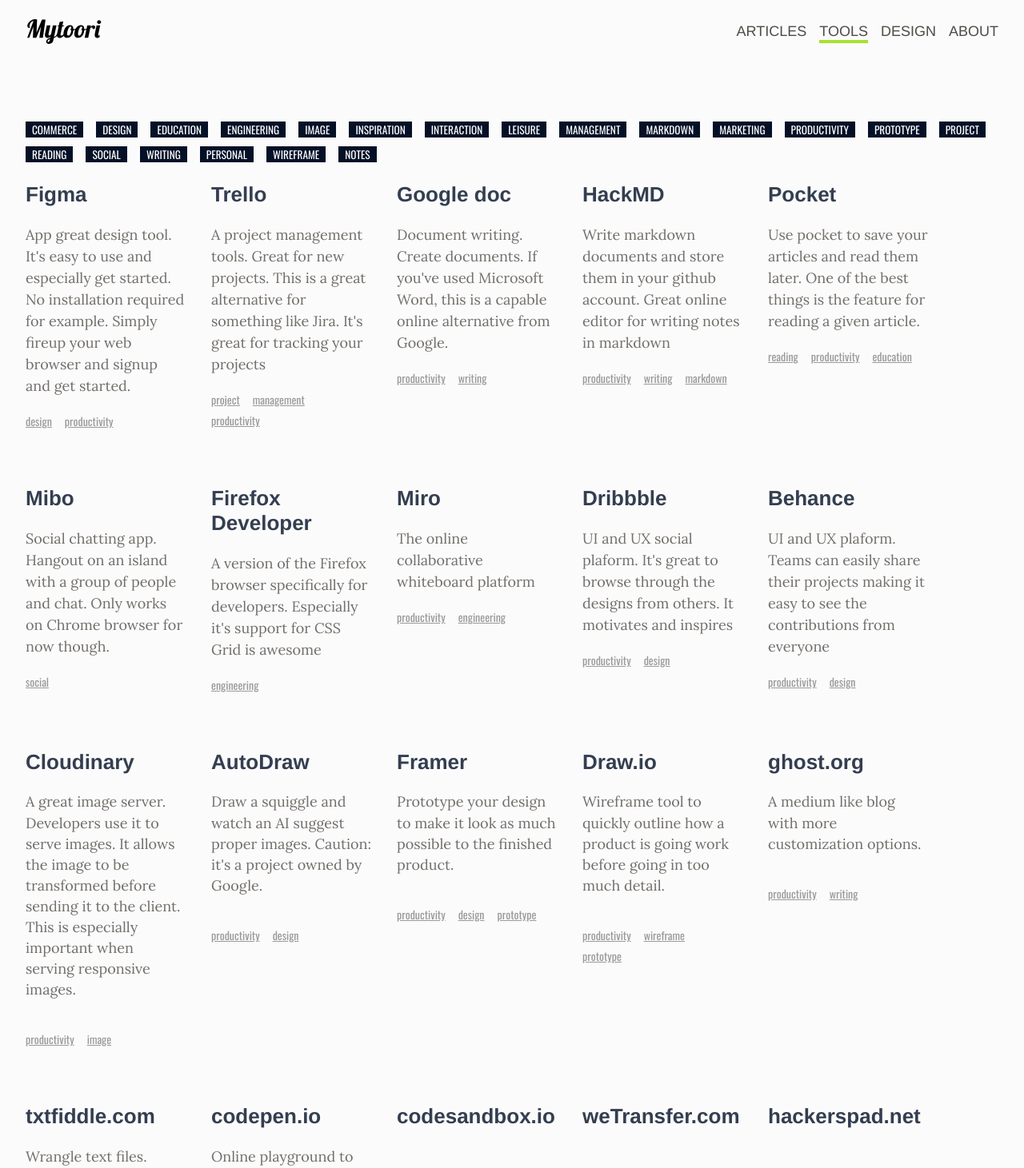
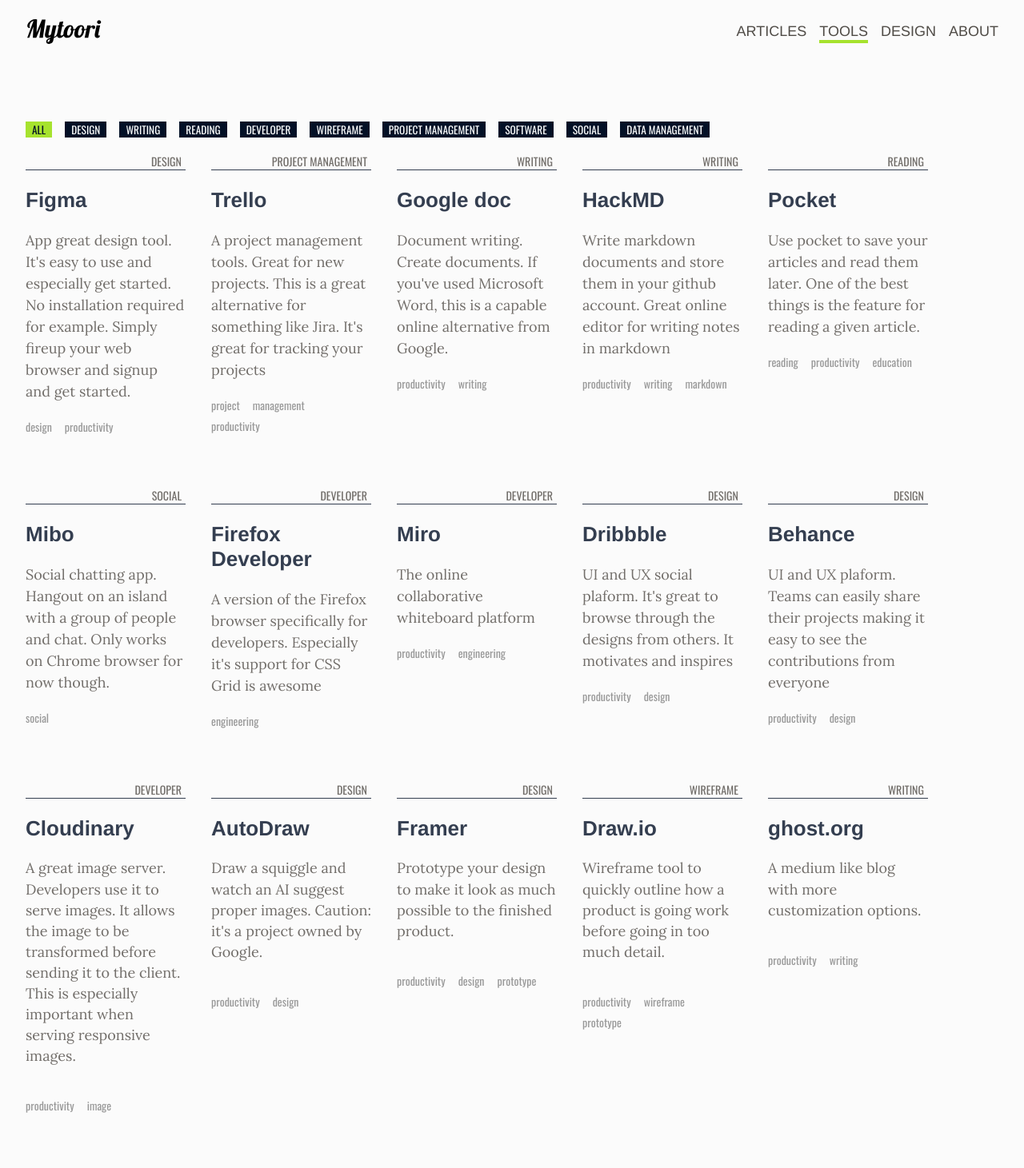
Before and after one commit to Giwan/blog, a Next.js app: page /tools in a window 1280 px wide. Shown: the top 1461 px of the page at 80% size. Built offline with nearby package versions, Linux system fonts and the light colour scheme.

Commit message:
tools list with category

```diff
--- a/components/ToolsList/FilterTools.js
+++ b/components/ToolsList/FilterTools.js
@@ -1,22 +1,38 @@
-import labels from "../../data/labels";
+import { subCategories } from "../../data/categories";
 import { button } from "./FilterTools.module.css";
 
-const FilterTools = function ({ setFilter, filters }) {
+/**
+ * Shows a list of buttons that the user can use to filter on.
+ * It loops through the labels available.
+ * Not all labels have content however.
+ * @param {*} param0
+ * @returns
+ */
+const FilterTools = function ({ setFilter, filters, setCategory, category }) {
     const handleClick = function (e) {
-        setFilter([e.currentTarget.value]);
+        // setFilter([e.currentTarget.value]);
+        setCategory(e.currentTarget.value);
     };
 
-    return Object.keys(labels).map((label) => (
+    const clearFilters = () => setCategory(undefined);
+
+    const filterButtons = Object.keys(subCategories).map((label) => (
         <button
             onClick={handleClick}
             key={label}
-            value={label}
+            value={subCategories[label]}
             className={button}
-            data-active={filters.includes(label)}
+            data-active={category === subCategories[label]}
         >
-            {label}
+            {subCategories[label]}
         </button>
     ));
+    const allButton = (
+        <button key="all-button" onClick={clearFilters} className={button} data-active={!category}>
+            All
+        </button>
+    );
+    return [allButton, ...filterButtons];
 };
 
 export default FilterTools;
--- a/components/ToolsList/ToolItem.js
+++ b/components/ToolsList/ToolItem.js
@@ -1,5 +1,5 @@
 import React from "react";
-import styles, { toolsItemFooter } from "../../styles/tools.module.css";
+import styles, { toolsItemFooter, categoryStyle, toolsItemLabel } from "../../styles/tools.module.css";
 
 /**
  * The tools item. This is basically a page item for that tool.
@@ -13,13 +13,14 @@
             rel="norel noreferrer"
             alt={`${tool.title} - ${tool.description}`}
         >
+            <label className={categoryStyle}>{tool.category}</label>
             <h2 className={styles.toolsItemTitle}>{tool.title}</h2>
             <span className={styles.toolDescription}>{tool.description}</span>
         </a>
         <footer className={toolsItemFooter}>
             {Array.isArray(tool.labels) &&
                 tool.labels.map((label) => (
-                    <label key={label + tool.url}>
+                    <label key={label + tool.url} className={toolsItemLabel}>
                         <span>{label}</span>
                     </label>
                 ))}
--- a/components/ToolsList/Tools.js
+++ b/components/ToolsList/Tools.js
@@ -3,15 +3,13 @@
 import FilterTools from "./FilterTools";
 
 const Tools = () => {
-    const [filterList, setFilterList] = useState([]);
+    const [filters, setFilter] = useState([]);
+    const [category, setCategory] = useState();
 
     return (
         <>
-            <FilterTools
-                setFilter={setFilterList}
-                filters={filterList}
-            />
-            <ToolsList filters={filterList} />
+            <FilterTools {...{ setFilter, filters, setCategory, category }} />
+            <ToolsList {...{ filters, category }} />
         </>
     );
 };
--- a/components/ToolsList/ToolsList.js
+++ b/components/ToolsList/ToolsList.js
@@ -5,9 +5,9 @@
 import { filteredList } from "../../utils/helpers";
 // Behance.net, Dribble.com
 
-const ToolsList = ({ filters = [] }) => (
+const ToolsList = ({ filters = [], category }) => (
     <section className={styles.toolsList}>
-        {filteredList(tools, filters).map((tool) => (
+        {filteredList(tools, filters, category).map((tool) => (
             <ToolItem key={tool.url} tool={tool} />
         ))}
     </section>
--- a/data/categories.js
+++ b/data/categories.js
@@ -1,14 +1,24 @@
-export default Object.freeze({
-    NOTES: "Notes",
+
+export const subCategories = {
     DESIGN: "Design",
-    EMAIL: "Email",
-    MARKETING: "Marketing",
-    PROJECT_MANAGEMENT: "Project Management",
     WRITING: "Writing",
     READING: "Reading",
     DEVELOPER: "Developer",
-    WIREFRAME: "wireframe",
+    WIREFRAME: "Wireframe",
+    PROJECT_MANAGEMENT: "PROJECT MANAGEMENT",
+    SOFTWARE: "software",
+    SOCIAL: "Social",
+    DATA_MANAGEMENT: "Data Management",
+}
+
+export const categories = {
+    ...subCategories,
+    NOTES: "Notes",
+    EMAIL: "Email",
+    MARKETING: "Marketing",
     PRODUCTIVITY: "productivity",
-    DATA_MANAGEMENT: "Data Management",
-    SOFTWARE: "software"
-});
+
+
+}
+
+export default Object.freeze(categories);
--- a/data/tools.js
+++ b/data/tools.js
@@ -151,7 +151,7 @@
         labels: [labels.productivity, labels.writing],
     },
     {
-        title: "codepen.io",
+        title: "codepen",
         url: "https://codepen.io",
         description: <Codepen />,
         price: 0,
@@ -159,7 +159,7 @@
         labels: [labels.productivity, labels.engineering],
     },
     {
-        title: "codesandbox.io",
+        title: "codesandbox",
         url: "https://codesandbox.io/",
         description: <Codesandbox />,
         price: 0,
@@ -167,7 +167,7 @@
         labels: [labels.productivity, labels.engineering],
     },
     {
-        title: "weTransfer.com",
+        title: "weTransfer",
         url: "https://wetransfer.com/",
         description: <WeTransfer />,
         price: 0,
@@ -175,7 +175,7 @@
         labels: [labels.productivity, labels.email],
     },
     {
-        title: "hackerspad.net",
+        title: "hackerspad",
         url: "https://hackerspad.net/",
         description: <HackersPad />,
         price: 0,
@@ -183,7 +183,7 @@
         labels: [labels.productivity, labels.project],
     },
     {
-        title: "etherpad.org",
+        title: "etherpad",
         url: "https://etherpad.org/",
         description: <Etherpad />,
         price: 0,
--- a/styles/tools.module.css
+++ b/styles/tools.module.css
@@ -8,6 +8,9 @@
     font-size: var(--font-size-small);
     font-family: var(--font-family-text-2);
     opacity: 0.8;
+    height: 100%;
+    margin-top: var(--unit);
+    box-sizing: border-box;
     /* transition: opacity 0.25s; */
 }
 
@@ -57,13 +60,22 @@
     margin: var(--unit) 0;
 }
 
-.toolsItem footer label {
+.toolsItemLabel {
     display: inline-block;
     margin: calc(var(--unit) / 4) var(--unit) 0 0;
     /* padding: calc(var(--unit) / 4) 0; */
     /* background-color: var(--color-secondary-background); */
     font-size: var(--font-size-small-x);
     font-family: var(--font-family-meta);
-    text-decoration: underline;
     color: var(--color-text-light);
 }
+
+.categoryStyle {
+    display: block;
+    font-size: var(--font-size-small-x);
+    font-family: var(--font-family-meta);
+    border-bottom: 1px solid var(--color-primary);
+    padding-right: 5px;
+    text-transform: uppercase;
+    text-align: right;
+}
--- a/utils/helpers/filteredList.js
+++ b/utils/helpers/filteredList.js
@@ -6,12 +6,16 @@
  * @param {Array} filters
  * @returns
  */
- export const filteredList = (tools, filters) => {
-    if (!filters?.length) {
-        return tools;
-    }
+export const filteredList = (tools, filters, category) => {
+    // if (!filters?.length) {
+    //     return tools;
+    // }
 
-    return tools.filter((t) => filters.find((f) => t.labels?.includes(f)));
+    if(!category) return tools;
+
+    const regCategory = new RegExp(category, "i");
+    return tools.filter((t) => regCategory.test(t.category));
+    // return tools.filter((t) => filters.find((f) => t.labels?.includes(f))); // Dont delete this is to filter on multiple labels
 };
 
 export default filteredList;
```
